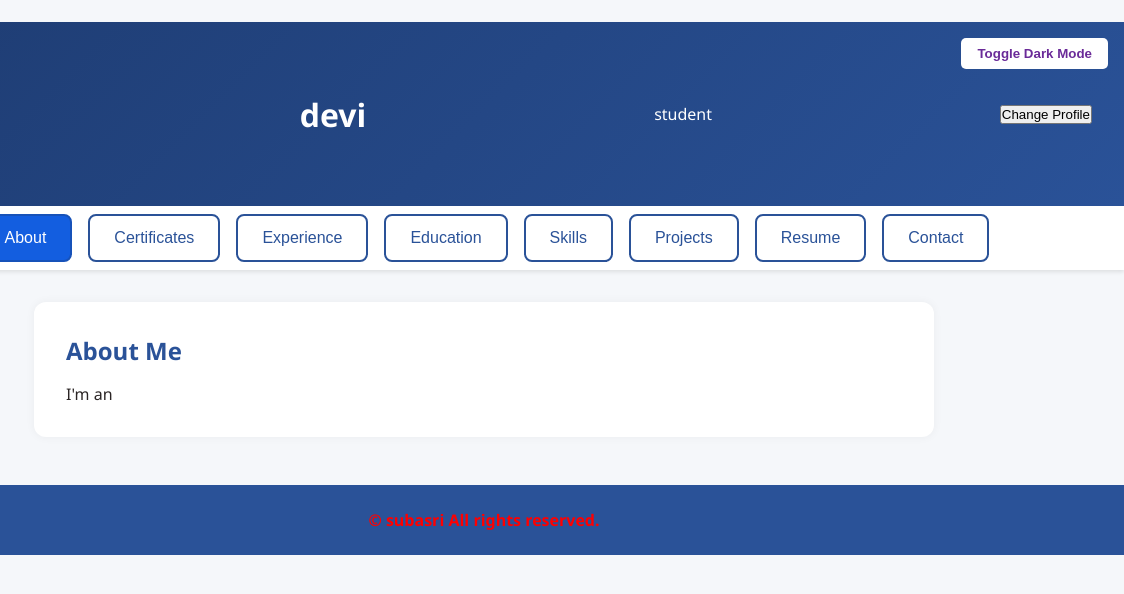
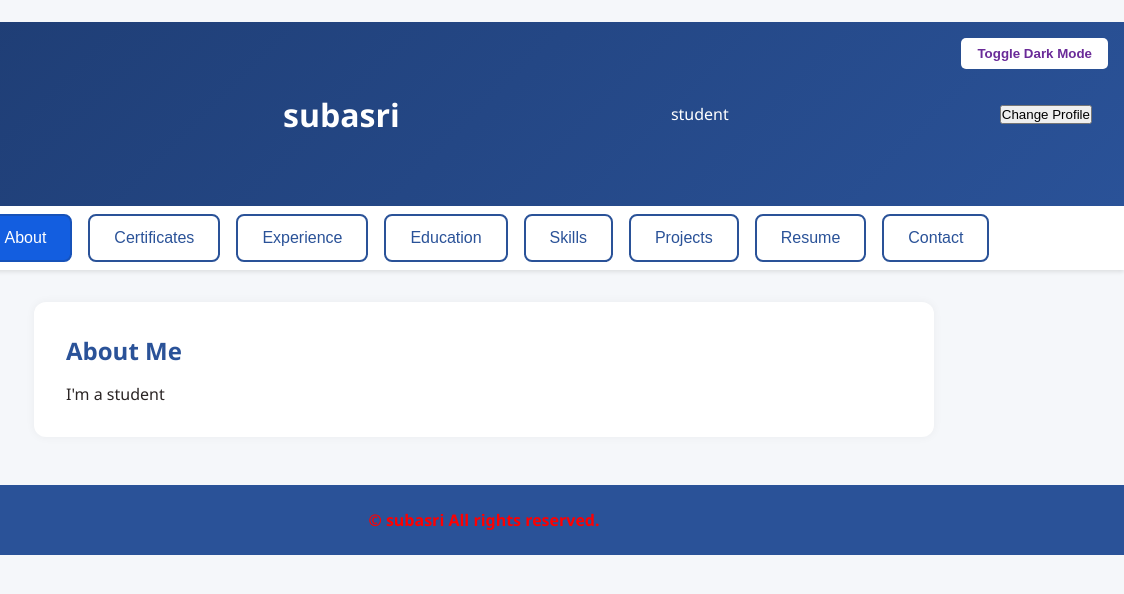
Before and after one commit to subasridevi12/Subasri12, a plain HTML site: page index.html in a window 1280 px wide. Shown: the full height of the page, 156-1280 px from the left. Drawn offline with Linux system fonts and the light colour scheme.

Commit message:
index.html

```diff
--- a/index.html
+++ b/index.html
@@ -200,7 +200,7 @@
   <button class="dark-toggle" onclick="toggleDarkMode()">Toggle Dark Mode</button>
   <img src="./subasrijpg" alt="Profile Picture" class="profile-picture" id="profileImage" style="margin: 0 1rem 0 0; align-self: flex-start;">
   <div style="text-align: left;">
-    <h1> devi</h1>
+    <h1> subasri</h1>
 
   </div>
   <p>student</p>
@@ -221,7 +221,7 @@
 
 <section id="about" class="active">
   <h2>About Me</h2>
-  <p>I'm an <b student</b></p>
+  <p>I'm a student<b student</b></p>
 </section>
 
 <section id="education">
```
